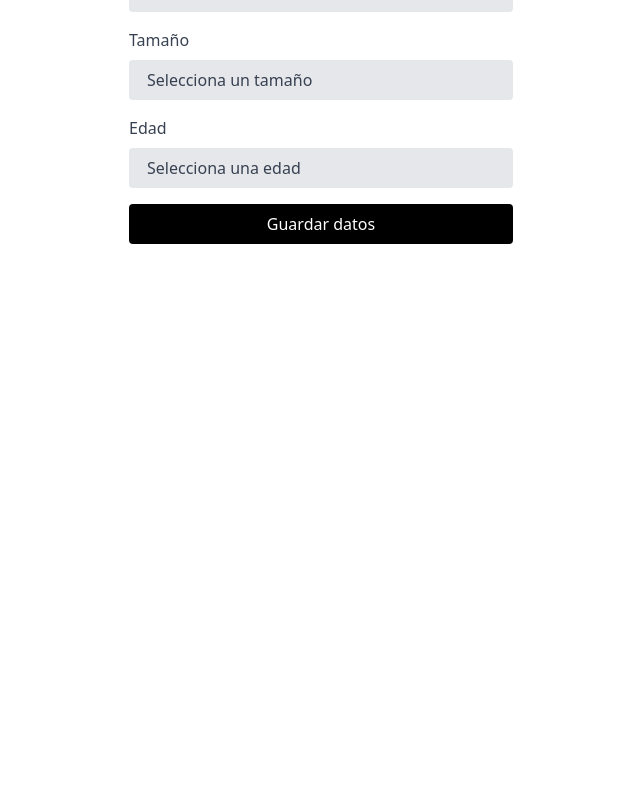
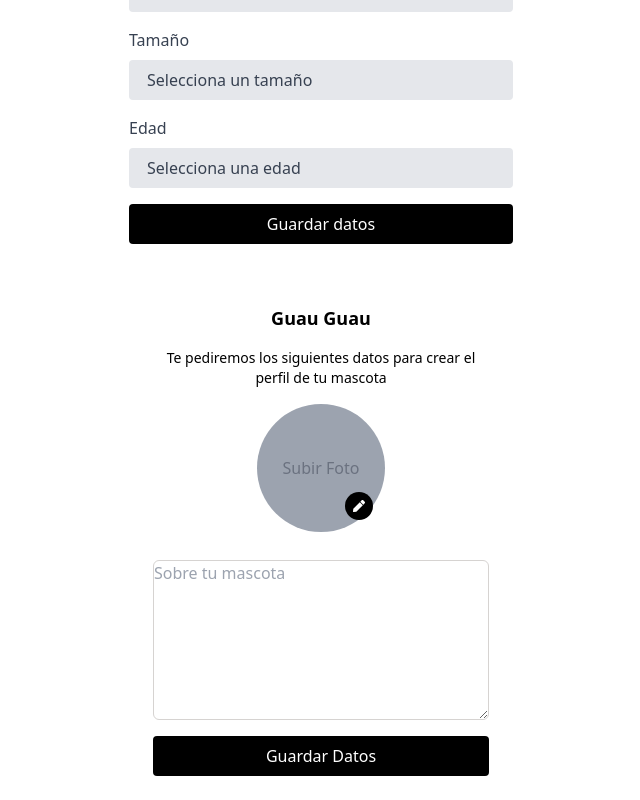
Before and after one commit to No-Country/c9-56-t-mern, a React (Vite) app in the folder frontend/: page / in a window 1280 px wide. Shown: the part 1564-2364 px from the top of the page, without its empty margins (319-959 px from the left). Before the commit the page ends 1824 px from the top, so only its background shows below. Built offline with nearby package versions, Linux system fonts and the light colour scheme.

Commit message:
PetForm 2 created

```diff
--- a/frontend/src/App.tsx
+++ b/frontend/src/App.tsx
@@ -1,5 +1,6 @@
 import LoginForm from './components/LoginForm';
 import PetForm from './components/PetForm';
+import PetForm2 from './components/PetForm2';
 import SuccessfulRegistration from './components/SuccessfulRegistration';
 
 function App() {
@@ -13,6 +14,7 @@ function App() {
       />
       <SuccessfulRegistration/>
       <PetForm/>
+      <PetForm2/>
     </div>
   )
 }
--- /dev/null
+++ b/frontend/src/components/PetForm2.tsx
@@ -0,0 +1,55 @@
+import React, { useState } from 'react';
+import { FaPen } from 'react-icons/fa';
+
+const PetForm2: React.FC = () => {
+  const [petImage, setPetImage] = useState<string>('');
+  const [petInfo, setPetInfo] = useState<string>('');
+
+  const handleImageChange = (event: React.ChangeEvent<HTMLInputElement>) => {
+    setPetImage(URL.createObjectURL(event.target.files![0]));
+  };
+
+  const handleInfoChange = (event: React.ChangeEvent<HTMLTextAreaElement>) => {
+    setPetInfo(event.target.value);
+  };
+
+  const handleSubmit = (event: React.FormEvent) => {
+    event.preventDefault();
+    console.log({ petImage, petInfo });
+  };
+
+  return (
+    <form className="max-w-sm mt-5 mx-auto p-6 rounded-lg flex flex-col items-center" onSubmit={handleSubmit}>
+      <h2 className="text-lg font-bold mb-4">Guau Guau</h2>
+      <p className="text-sm font-normal mb-4 text-center">Te pediremos los siguientes datos para crear el perfil de tu mascota</p>
+      <div className="relative mb-6">
+        <div className="bg-gray-400 rounded-full overflow-hidden w-32 h-32 flex items-center justify-center">
+          {petImage ? (
+            <img src={petImage} alt="Pet" className="w-full h-full object-cover rounded-full" />
+          ) : (
+            <div className="p-5">
+              <p className="text-center text-gray-500">Subir Foto</p>
+            </div>
+          )}
+        </div>
+        <label className="absolute bottom-0 right-0 mb-3 mr-3">
+          <input type="file" className="hidden" onChange={handleImageChange} />
+          <div className="bg-black rounded-full p-2">
+          <FaPen className='text-white' size={12} />
+          </div>
+        </label>
+      </div>
+      <textarea
+        className="mt-1 block w-full h-40 border border-stone-300 rounded-md"
+        placeholder="Sobre tu mascota"
+        value={petInfo}
+        onChange={handleInfoChange}
+      />
+      <button className="mt-4 bg-black hover:bg-gray-700 text-white font-medium py-2 px-4 rounded focus:outline-none focus:shadow-outline w-full">
+        Guardar Datos
+      </button>
+    </form>
+  );
+};
+
+export default PetForm2;
```
